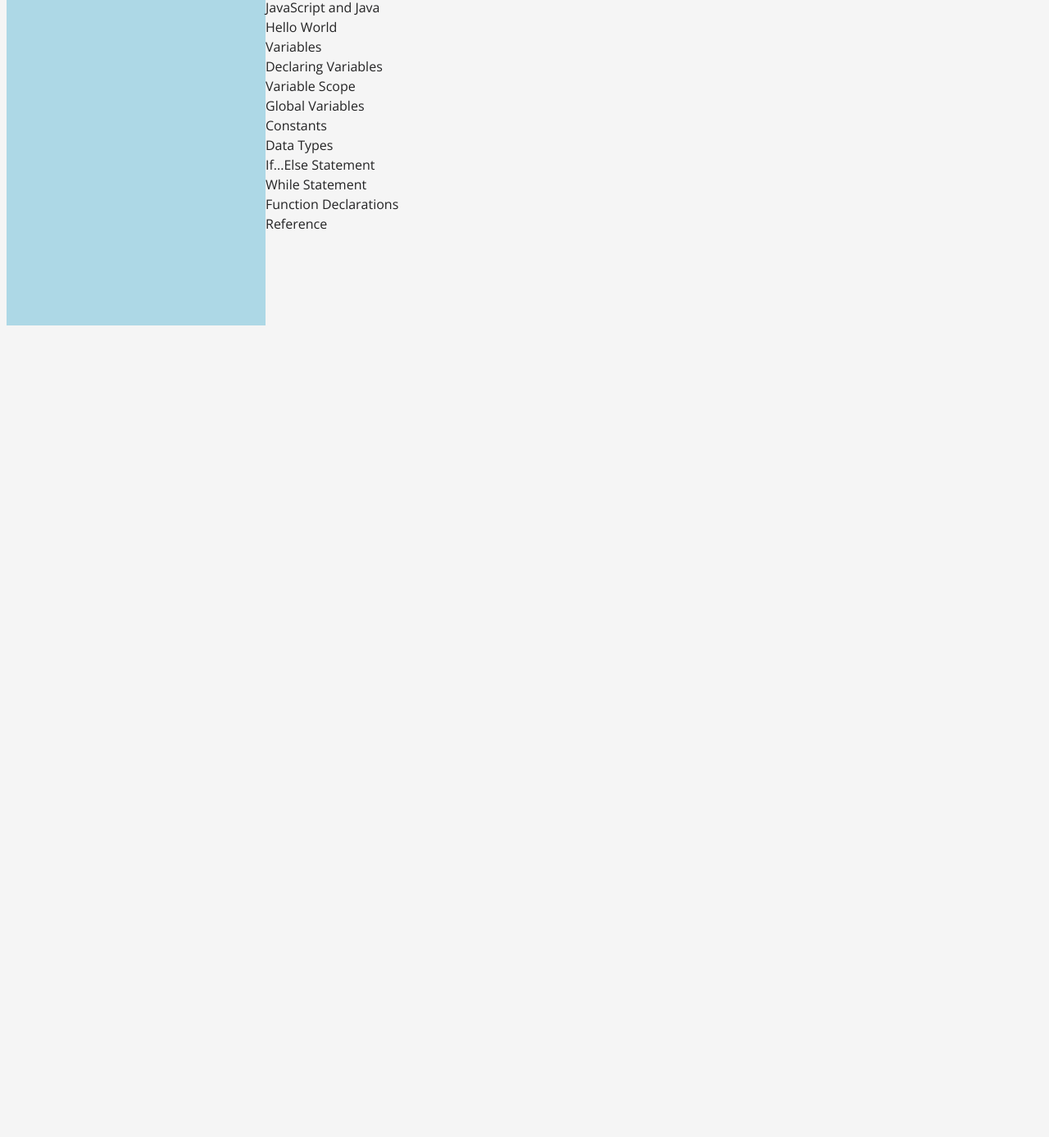
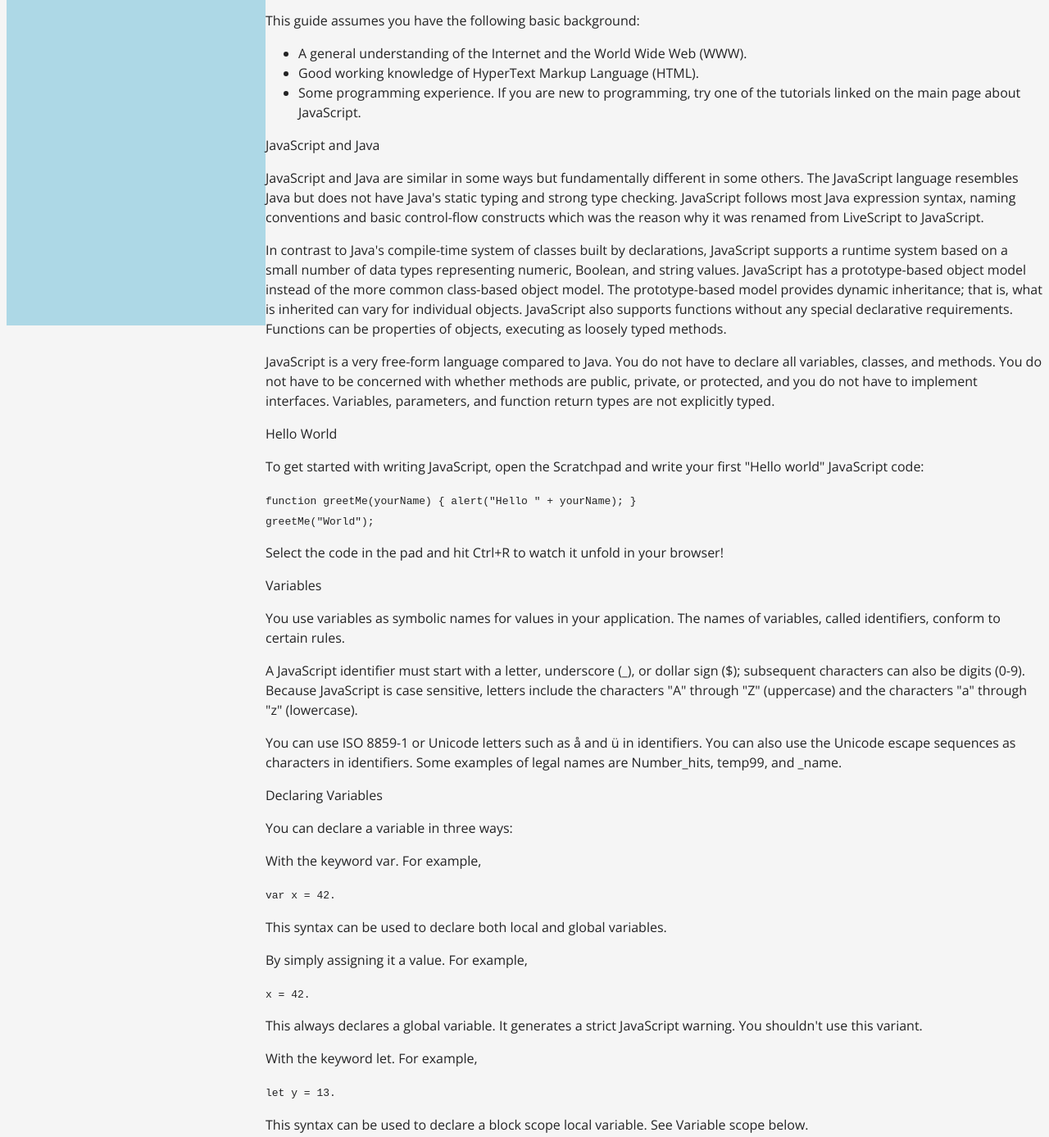
Before and after one commit to ved4a/fCC-technical-doc-page, a plain HTML site: page index.html in a window 1280 px wide. Shown: the part 411-1798 px from the top of the page at 82% size. Before the commit the page ends 816 px from the top, so only its background shows below. Drawn offline with nearby package versions, Linux system fonts and the light colour scheme.

Commit message:
feat: Finish writing content for 5 sections

```diff
--- a/index.html
+++ b/index.html
@@ -105,22 +105,108 @@
 
       <section class="main-section" id="Prerequisite_Knowledge">
         <header>Prerequisite Knowledge</header>
+        <p>This guide assumes you have the following basic background:</p>
+        <ul>
+          <li>
+            A general understanding of the Internet and the World Wide Web
+            (WWW).
+          </li>
+          <li>Good working knowledge of HyperText Markup Language (HTML).</li>
+          <li>
+            Some programming experience. If you are new to programming, try one
+            of the tutorials linked on the main page about JavaScript.
+          </li>
+        </ul>
       </section>
 
       <section class="main-section" id="JavaScript_and_Java">
         <header>JavaScript and Java</header>
+        <p>
+          JavaScript and Java are similar in some ways but fundamentally
+          different in some others. The JavaScript language resembles Java but
+          does not have Java's static typing and strong type checking.
+          JavaScript follows most Java expression syntax, naming conventions and
+          basic control-flow constructs which was the reason why it was renamed
+          from LiveScript to JavaScript.
+        </p>
+        <p>
+          In contrast to Java's compile-time system of classes built by
+          declarations, JavaScript supports a runtime system based on a small
+          number of data types representing numeric, Boolean, and string values.
+          JavaScript has a prototype-based object model instead of the more
+          common class-based object model. The prototype-based model provides
+          dynamic inheritance; that is, what is inherited can vary for
+          individual objects. JavaScript also supports functions without any
+          special declarative requirements. Functions can be properties of
+          objects, executing as loosely typed methods.
+        </p>
+        <p>
+          JavaScript is a very free-form language compared to Java. You do not
+          have to declare all variables, classes, and methods. You do not have
+          to be concerned with whether methods are public, private, or
+          protected, and you do not have to implement interfaces. Variables,
+          parameters, and function return types are not explicitly typed.
+        </p>
       </section>
 
       <section class="main-section" id="Hello_World">
         <header>Hello World</header>
+        <p>
+          To get started with writing JavaScript, open the Scratchpad and write
+          your first "Hello world" JavaScript code:
+        </p>
+        <code
+          >function greetMe(yourName) { alert("Hello " + yourName); }
+          <br />
+          greetMe("World");</code
+        >
+        <p>
+          Select the code in the pad and hit Ctrl+R to watch it unfold in your
+          browser!
+        </p>
       </section>
 
       <section class="main-section" id="Variables">
         <header>Variables</header>
+        <p>
+          You use variables as symbolic names for values in your application.
+          The names of variables, called identifiers, conform to certain rules.
+        </p>
+        <p>
+          A JavaScript identifier must start with a letter, underscore (_), or
+          dollar sign ($); subsequent characters can also be digits (0-9).
+          Because JavaScript is case sensitive, letters include the characters
+          "A" through "Z" (uppercase) and the characters "a" through "z"
+          (lowercase).
+        </p>
+        <p>
+          You can use ISO 8859-1 or Unicode letters such as å and ü in
+          identifiers. You can also use the Unicode escape sequences as
+          characters in identifiers. Some examples of legal names are
+          Number_hits, temp99, and _name.
+        </p>
       </section>
 
       <section class="main-section" id="Declaring_Variables">
         <header>Declaring Variables</header>
+        <p>You can declare a variable in three ways:</p>
+        <p>With the keyword var. For example,</p>
+        <code>var x = 42.</code>
+        <p>
+          This syntax can be used to declare both local and global variables.
+        </p>
+        <p>By simply assigning it a value. For example,</p>
+        <code>x = 42.</code>
+        <p>
+          This always declares a global variable. It generates a strict
+          JavaScript warning. You shouldn't use this variant.
+        </p>
+        <p>With the keyword let. For example,</p>
+        <code>let y = 13.</code>
+        <p>
+          This syntax can be used to declare a block scope local variable. See
+          Variable scope below.
+        </p>
       </section>
 
       <section class="main-section" id="Variable_Scope">
--- a/styles.css
+++ b/styles.css
@@ -18,3 +18,13 @@ body {
 #main-doc {
   width: 75%;
 }
+
+.nav-link {
+  text-decoration: none;
+  color: rgb(35, 35, 36);
+  line-height: 1.5;
+}
+
+#ul-navbar li {
+  list-style-type: none;
+}
```
